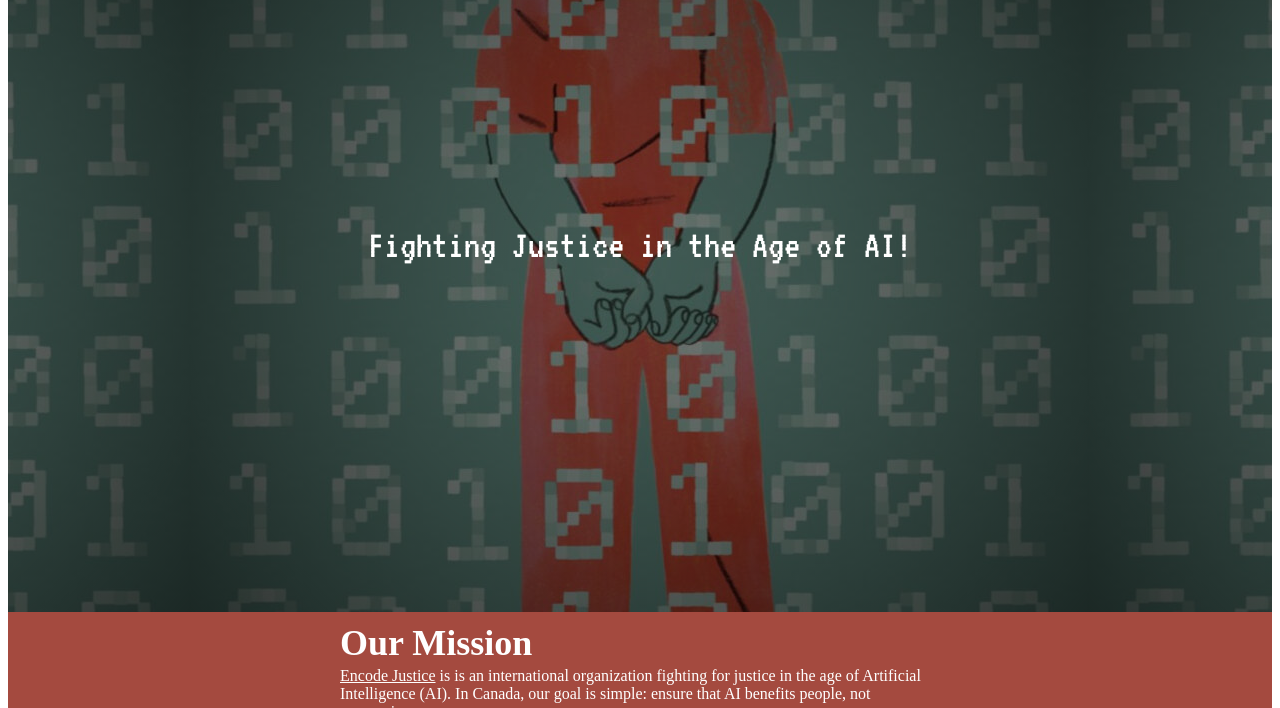
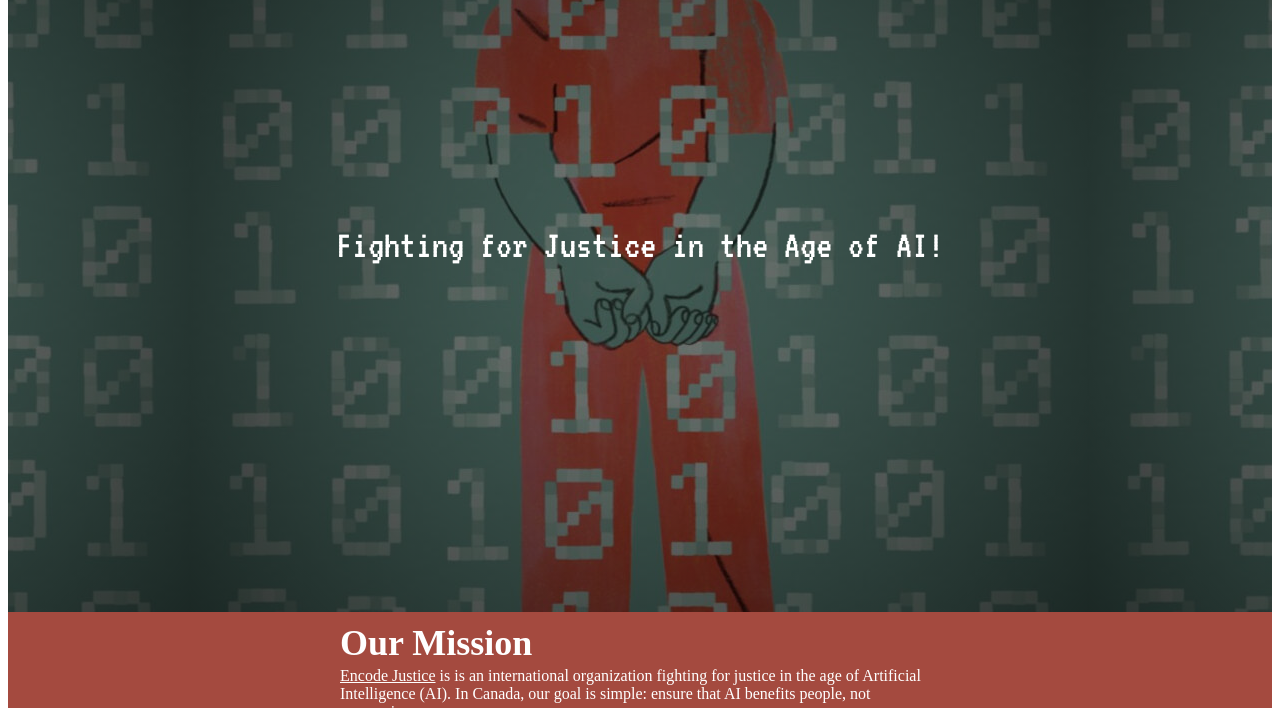
Before and after one commit to iepstein01/encode-justice-canada-website, a plain HTML site: page index.html in a window 1280 px wide. Shown: the part 96-804 px from the top of the page. Drawn offline with Linux system fonts and the light colour scheme.

Commit message:
Update index.html

```diff
--- a/index.html
+++ b/index.html
@@ -38,7 +38,7 @@
         </div>
         <div class="nav-container">
             <div class="centered"
-                style="font-family: Pixelated-Mono; font-size: 40px; color: white; padding-top: 130px;">Fighting
+                style="font-family: Pixelated-Mono; font-size: 40px; color: white; padding-top: 130px;">Fighting for
                 Justice
                 in the Age of
                 AI!</div>
```
